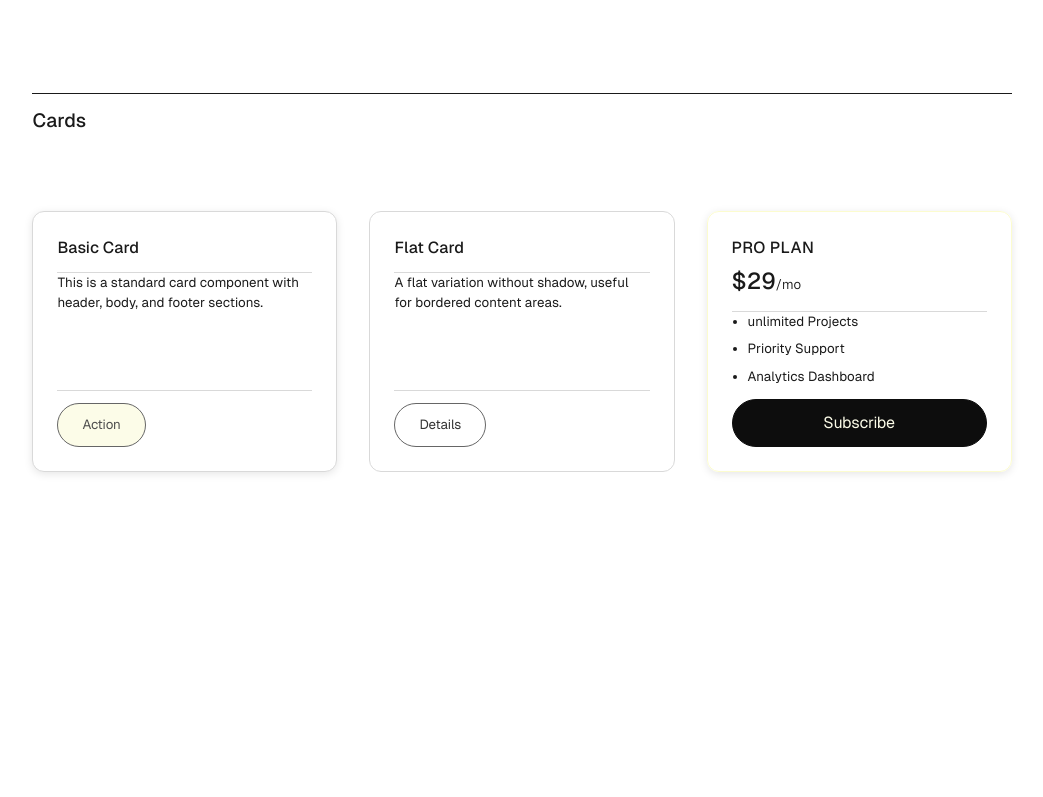
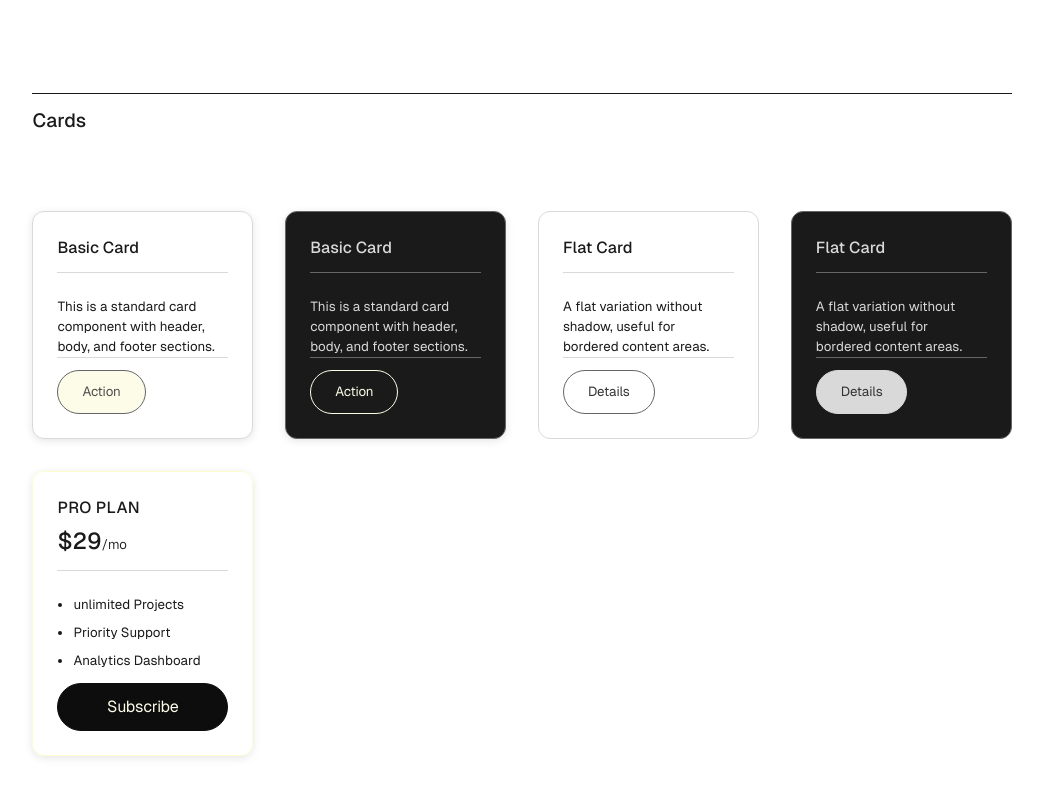
Before and after one commit to tanc-studio/syrup-framework, a plain HTML site: page pages/sg-components.html in a window 1280 px wide. Shown: the part 4605-5402 px from the top of the page, without its empty margins (230-1273 px from the left). Drawn offline with nearby package versions, Linux system fonts and the light colour scheme.

Commit message:
darkmode

```diff
--- a/css/03-components.css
+++ b/css/03-components.css
@@ -14,7 +14,6 @@
     fill: currentColor;
     font-size: 1.5rem;
 }
-
 
 .icon--lg {
     font-size: 1.75rem;
@@ -336,7 +335,6 @@ button {
     display: block;
 }
 
-/* Form Input  */
 .form_input {
     font-size: var(--text);
     width: 100%;
@@ -619,23 +617,16 @@ button {
 .card {
     /* Custom Properties */
     --card-shadow: 0 2px 8px rgba(0, 0, 0, 0.1);
-
-    /* Display & Positioning */
     display: flex;
     flex-direction: column;
     position: relative;
-
-    /* Box Model */
+    color: var(--text-shade-black);
     width: 100%;
     padding: 1.5rem;
     border: 1px solid var(--border-light);
     border-radius: var(--border-radius-lg);
-
-    /* Visual */
     background: var(--bg-shade-white);
     box-shadow: var(--card-shadow);
-
-    /* Interaction */
     transition: transform 0.2s ease, box-shadow 0.2s ease;
 }
 
@@ -650,7 +641,7 @@ button {
 }
 
 .card_header {
-    margin-bottom: var(--size-md);
+    margin-bottom: var(--size-xl);
     padding-bottom: var(--size-sm);
     border-bottom: 1px solid var(--border-light);
 }
--- a/pages/sg-components.html
+++ b/pages/sg-components.html
@@ -59,7 +59,7 @@
       </div>
     </nav>
 
-    <!-- Styles Body -->
+    <!-- Components Body -->
     <div class="sg-body">
       <!-- Icons -->
       <section class="sg-group" id="sg-icons">
@@ -503,7 +503,20 @@
 
           <div class="grid-md">
             <!-- Basic Card -->
+
             <article class="card">
+              <div class="card_header">
+                <h3 class="heading-sm">Basic Card</h3>
+              </div>
+              <div class="card_body">
+                <p class="text-sm">This is a standard card component with header, body, and footer sections.</p>
+              </div>
+              <div class="card_footer">
+                <button class="btn btn--sm btn--secondary">Action</button>
+              </div>
+            </article>
+
+            <article class="card" data-theme="only-dark">
               <div class="card_header">
                 <h3 class="heading-sm">Basic Card</h3>
               </div>
@@ -517,6 +530,18 @@
 
             <!-- Flat Card -->
             <article class="card card--flat">
+              <div class="card_header">
+                <h3 class="heading-sm">Flat Card</h3>
+              </div>
+              <div class="card_body">
+                <p class="text-sm">A flat variation without shadow, useful for bordered content areas.</p>
+              </div>
+              <div class="card_footer">
+                <button class="btn btn--sm btn--tertiary">Details</button>
+              </div>
+            </article>
+
+            <article class="card card--flat"  data-theme="invert">
               <div class="card_header">
                 <h3 class="heading-sm">Flat Card</h3>
               </div>
@@ -567,9 +592,10 @@
     includeHTML('include-svgs', '/includes/svgs.html');
     includeHTML('include-sidenav', '/includes/sidenav.html');
   </script>
+
   <script src="/js/base-footer.js" defer></script>
   <script src="/js/footer.js" defer></script>
-  <div id=u-nclude-svgs" class="u-display-none"></div>
+
 
 </body>
 
```
